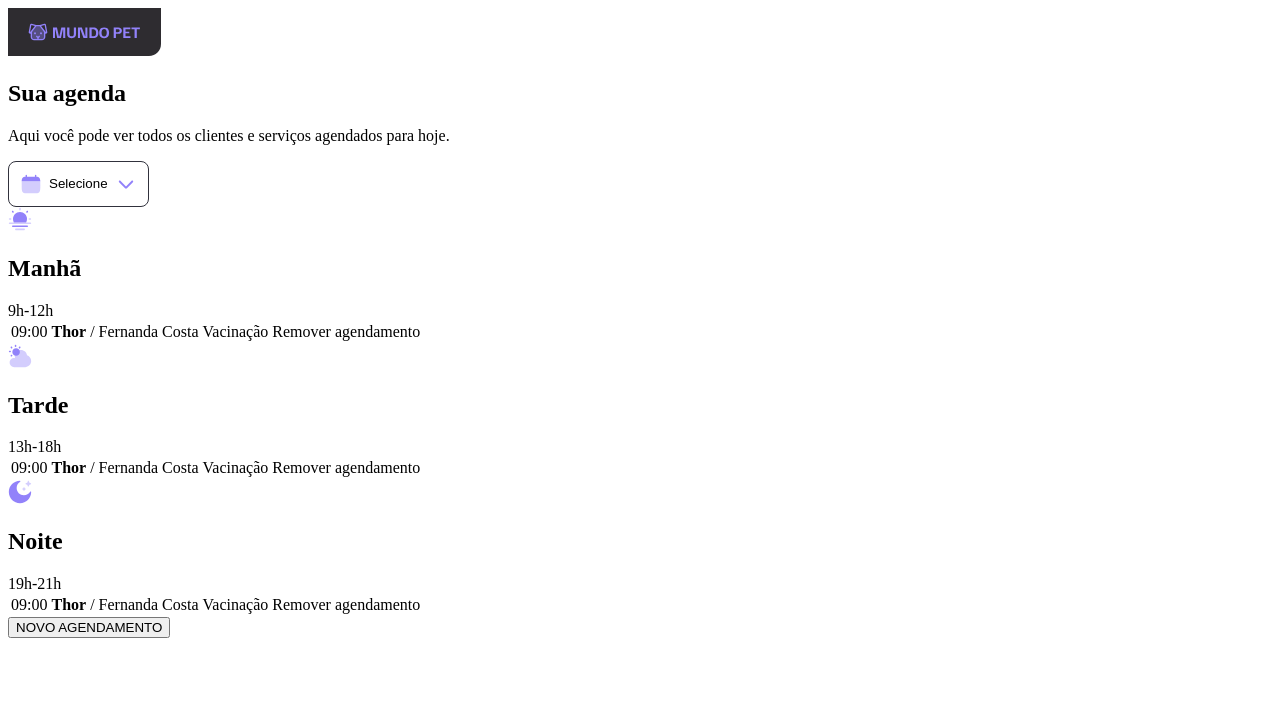
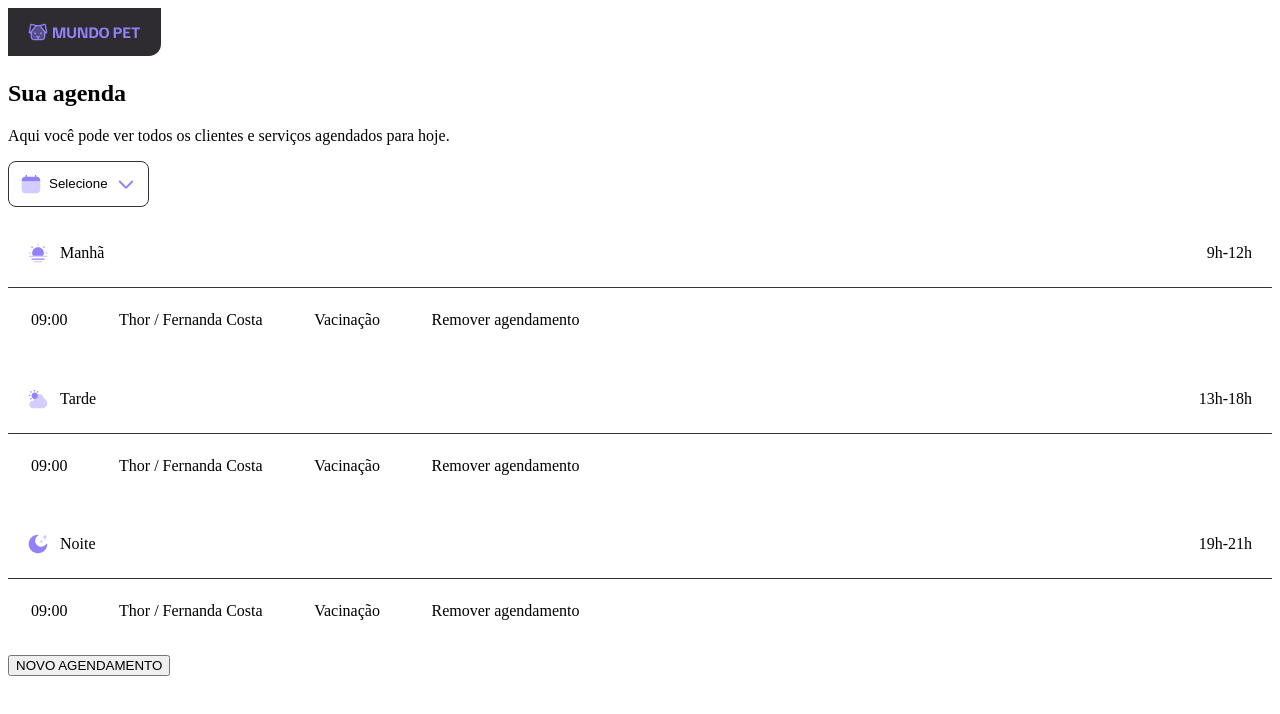
Before and after one commit to Cauadeassis/petShop, a Next.js app: page / in a window 1280 px wide. Shown: the top 714 px of the page. Built offline with nearby package versions, Linux system fonts and the light colour scheme.

Commit message:
periodSections finished

```diff
--- a/src/components/periodSection/index.tsx
+++ b/src/components/periodSection/index.tsx
@@ -2,6 +2,8 @@ import FogSun from "../../icons/fogSun.svg"
 import CloudSun from "../../icons/cloudSun.svg"
 import Moon from "../../icons/moon.svg"
 import Image from "next/image"
+
+import styles from "./styles.module.css"
 
 export const ICONS = {
     FogSun,
@@ -15,26 +17,26 @@ interface PeriodSectionProps {
     time: string;
 }
 
-export default function PeriodSection({ icon, periodName, time }) {
+export default function PeriodSection({ icon, periodName, time }: PeriodSectionProps) {
     return (
-        <section>
+        <section className={styles.periodSection}>
             <div>
-                <span className="iconContainer">
-                    <Image src={ICONS[icon]} alt="Ícone do período" width={24} height={24} />
+                <span className={styles.periodContainer}>
+                    <Image src={ICONS[icon]} alt="Ícone do período" width={20} height={20} />
+                    <h2>{periodName}</h2>
                 </span>
-                <h2>{periodName}</h2>
-                <span className="timeContainer">{time}</span>
+                <span className={styles.timeContainer}>{time}</span>
             </div>
             <table>
                 <tbody>
                     <tr>
-                        <td className="time">09:00</td>
-                        <td className="pet-owner">
+                        <td className={styles.time}>09:00</td>
+                        <td className={styles.petOwner}>
                             <strong>Thor</strong>
                             <span> / Fernanda Costa</span>
                         </td>
-                        <td className="service">Vacinação</td>
-                        <td className="remove-button">Remover agendamento</td>
+                        <td className={styles.service}>Vacinação</td>
+                        <td className={styles.removeButton}>Remover agendamento</td>
                     </tr>
                 </tbody>
             </table>
--- a/src/components/periodSection/styles.module.css
+++ b/src/components/periodSection/styles.module.css
@@ -0,0 +1,91 @@
+.periodSection {
+    width: 100%;
+    margin: 0.75rem 0;
+    background-color: var(--background-tertiary);
+    border-radius: 10px;
+    box-shadow: 0 2px 8px var(--background-tertiary);
+
+    &>div {
+        display: flex;
+        align-items: center;
+        justify-content: space-between;
+        padding: 0.75rem 1.25rem;
+        border-bottom: 1px solid #31323d;
+
+        & .periodContainer {
+            display: flex;
+            align-items: center;
+            gap: 0.75rem;
+
+            & h2 {
+                color: var(--content-primary);
+                font: var(--label-lg);
+            }
+        }
+
+        & .timeContainer {
+            color: var(--content-secondary);
+            font: var(--label-lg);
+        }
+    }
+
+    & table {
+        padding: 1.25rem;
+
+        @media (max-width: 756px) {
+            width: 100%;
+            margin: 0 auto;
+        }
+
+        & tr {
+            display: flex;
+            align-items: center;
+            gap: 3.1rem;
+
+            @media (max-width: 756px) {
+                width: 100%;
+                flex-direction: column;
+                justify-content: center;
+                gap: 2rem;
+            }
+
+            & td {
+                text-align: center;
+                color: var(--content-secondary);
+                font: var(--paragraph-sm);
+
+                @media (max-width: 756px) {
+                    width: 100%;
+                    font-size: var(--text-xl);
+                    line-height: var(--line-height-md);
+                }
+            }
+
+            & .time {
+                color: var(--content-primary);
+                font: var(--label-md);
+
+                @media (max-width: 756px) {
+                    font-size: var(--text-xxl);
+                }
+            }
+
+            & .removeButton {
+                cursor: pointer;
+                color: var(--content-tertiary);
+                transition: 0.5s;
+
+                &:hover {
+                    color: var(--content-primary);
+                    text-decoration: underline;
+                    transform: scale(1.03);
+                }
+            }
+
+            & strong {
+                color: var(--content-primary);
+                font-weight: var(--weight-md);
+            }
+        }
+    }
+}
```
